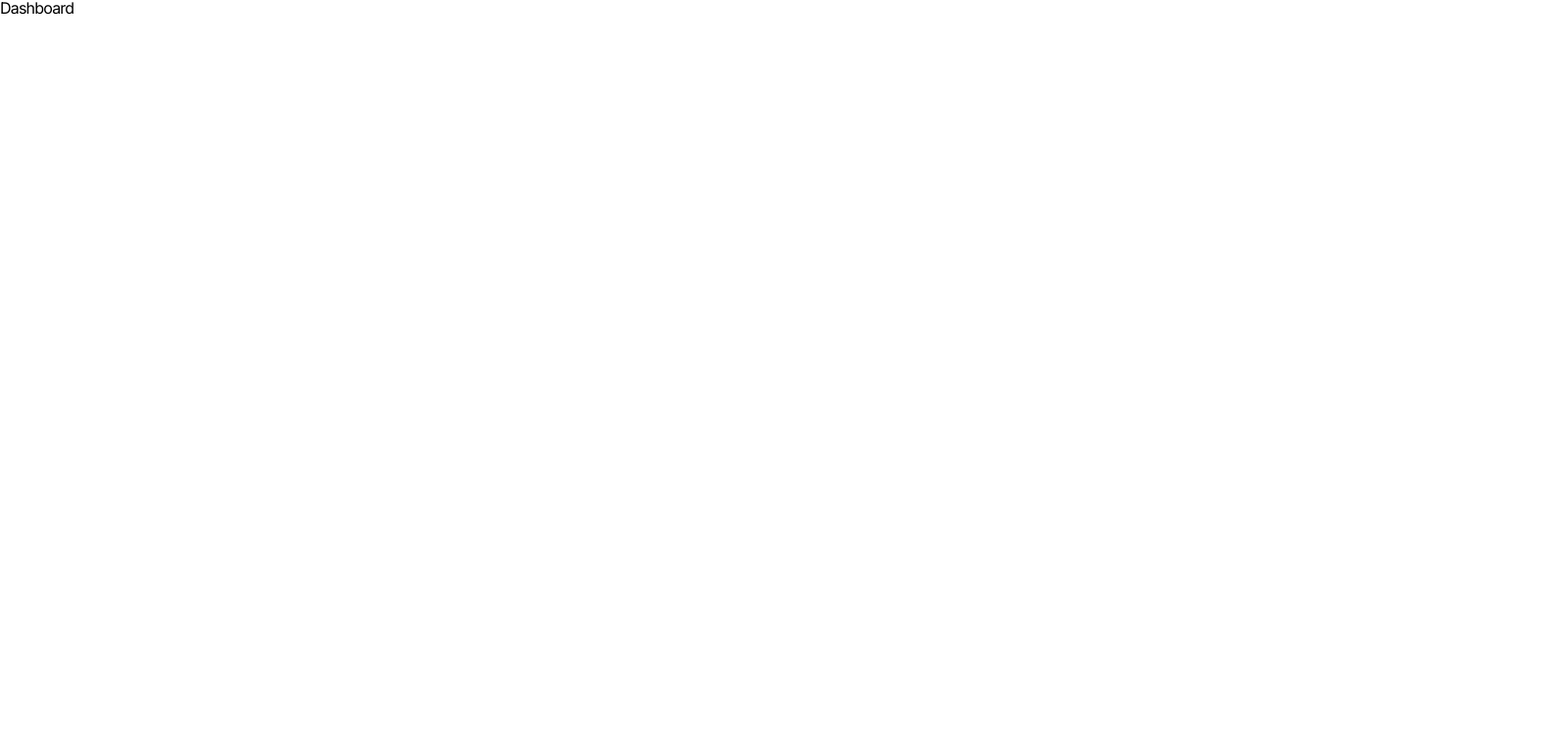
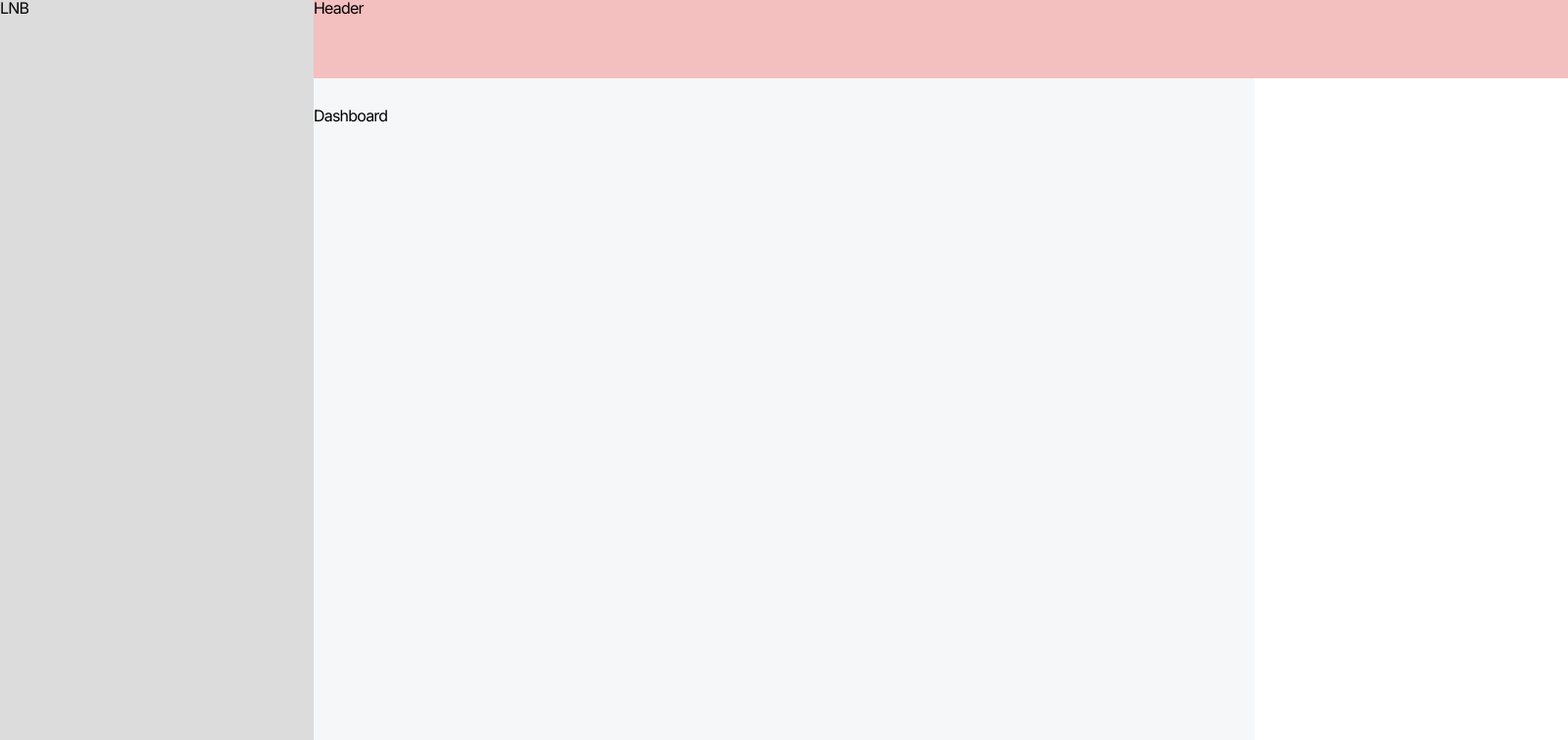
Before and after one commit to jsg0629/WOB-madup-assignment-Bteam, a React (Create React App) app: page / in a window 1280 px wide. Shown: the top 756 px of the page at 98% size, 1600 px wide, since content can reach past the window. Built offline with nearby package versions, Linux system fonts and the light colour scheme; a web font is replaced by a local one.

Commit message:
feat: 페이지 레이아웃 추가 레이아웃 컴포넌트 생성 LNB / Header 영역 임의로 색깔 표시
-

```diff
--- /dev/null
+++ b/src/layout/Layout.tsx
@@ -0,0 +1,16 @@
+import { Outlet } from 'react-router-dom'
+
+import Header from 'routes/_shared/Header'
+import LNB from 'routes/_shared/LNB'
+
+const Layout = () => {
+  return (
+    <div>
+      <LNB />
+      <Header />
+      <Outlet />
+    </div>
+  )
+}
+
+export default Layout
--- /dev/null
+++ b/src/layout/index.tsx
@@ -0,0 +1,3 @@
+import Layout from './Layout'
+
+export default Layout
--- /dev/null
+++ b/src/routes/_shared/Header/Header.tsx
@@ -0,0 +1,7 @@
+import styles from './header.module.scss'
+
+const Header = () => {
+  return <div className={styles.headerContainer}>Header</div>
+}
+
+export default Header
--- /dev/null
+++ b/src/routes/_shared/Header/header.module.scss
@@ -0,0 +1,10 @@
+.headerContainer {
+  // position: absolute;
+  top: 0;
+  left: 0;
+  z-index: -1;
+  width: 100vw;
+  height: 80px;
+  margin-bottom: 30px;
+  background-color: #f4bfbf;
+}
--- /dev/null
+++ b/src/routes/_shared/Header/index.tsx
@@ -0,0 +1,3 @@
+import Header from './Header'
+
+export default Header
--- /dev/null
+++ b/src/routes/_shared/LNB/LNB.tsx
@@ -0,0 +1,7 @@
+import styles from './lnb.module.scss'
+
+const LNB = () => {
+  return <div className={styles.lnbContainer}>LNB</div>
+}
+
+export default LNB
--- /dev/null
+++ b/src/routes/_shared/LNB/index.tsx
@@ -0,0 +1,3 @@
+import LNB from './LNB'
+
+export default LNB
--- /dev/null
+++ b/src/routes/_shared/LNB/lnb.module.scss
@@ -0,0 +1,8 @@
+.lnbContainer {
+  position: fixed;
+  top: 0;
+  left: 0;
+  width: 320px;
+  height: 100vh;
+  background-color: gainsboro;
+}
--- a/src/routes/index.tsx
+++ b/src/routes/index.tsx
@@ -4,13 +4,16 @@ import styles from './routes.module.scss'
 
 import Dashboard from './Dashboard'
 import AdvertiseManage from './AdvertiseManage'
+import Layout from 'layout'
 
 const App = () => {
   return (
-    <div>
+    <div className={styles.app}>
       <Routes>
-        <Route path='/' element={<Dashboard />} />
-        <Route path='advertise' element={<AdvertiseManage />} />
+        <Route element={<Layout />}>
+          <Route path='/' element={<Dashboard />} />
+          <Route path='advertise' element={<AdvertiseManage />} />
+        </Route>
       </Routes>
     </div>
   )
--- a/src/routes/routes.module.scss
+++ b/src/routes/routes.module.scss
@@ -1,7 +1,7 @@
 @use '/src/styles/constants/colors';
 
 .app {
-  display: flex;
-  align-items: center;
-  justify-content: center;
+  height: 100vh;
+  margin-left: 320px;
+  background-color: #f6f7f8;
 }
--- a/src/styles/constants/_colors.scss
+++ b/src/styles/constants/_colors.scss
@@ -18,7 +18,3 @@ $BLUE: #007aff;
 $INDIGO: #5856d6;
 $PURPLE: #af52de;
 $PINK: #ff2d55;
-
-$BIG_TITLE: #1f315b;
-$TASKS_TITLE: #8f99bf;
-$TASK_ITEM_TITLE: #4f566f;
```
Also changed, not shown: src/index.tsx (indentation only).
